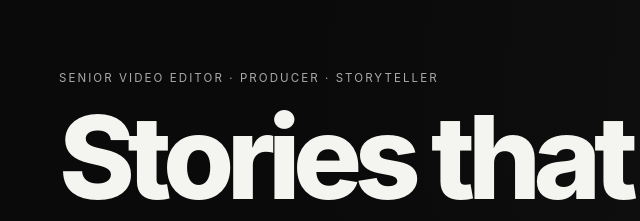
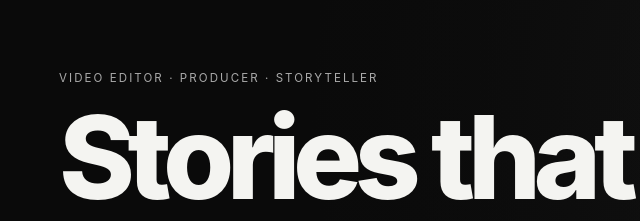
Before and after one commit to Jvamato2/Amato-Portfolio, a plain HTML site: page index.html in a window 1280 px wide. Shown: the part 149-370 px from the top of the page, 5-645 px from the left. Drawn offline with Linux system fonts and the light colour scheme.

Commit message:
update portfolio with changes

```diff
--- a/index.html
+++ b/index.html
@@ -3,7 +3,7 @@
 <head>
 <meta charset="UTF-8">
 <meta name="viewport" content="width=device-width, initial-scale=1.0">
-<title>Joe Amato — Senior Video Editor & Producer</title>
+<title>Joe Amato — Experienced Video Editor & Producer</title>
 <meta name="description" content="Joe Amato — Senior Video Editor and Producer. Commercial, healthcare, documentary, leadership and brand storytelling.">
 <style>
 :root{--bg:#0a0a0a;--panel:#111;--text:#f4f4f1;--muted:#a3a3a0;--line:#292929;--accent:#fff}
@@ -34,7 +34,7 @@ footer{border-top:1px solid var(--line);padding:28px 5vw;color:#666;font-size:.7
 
 <header class="hero">
   <div class="hero-content">
-    <div class="eyebrow">Senior Video Editor · Producer · Storyteller</div>
+    <div class="eyebrow">Video Editor · Producer · Storyteller</div>
     <h1>Stories that<br>matter.</h1>
     <p>Video editor with 10+ years of experience in bringing impactful stories to life.</p>
     <div class="buttons">
```
